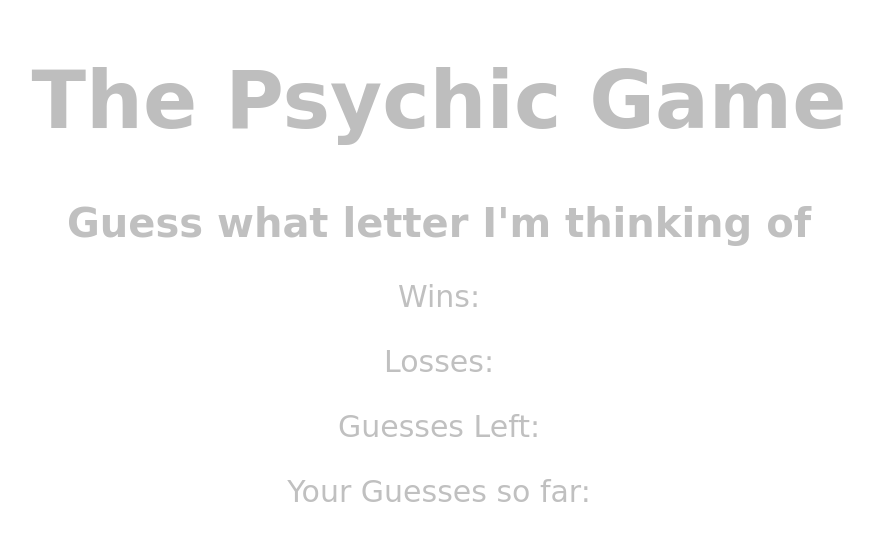
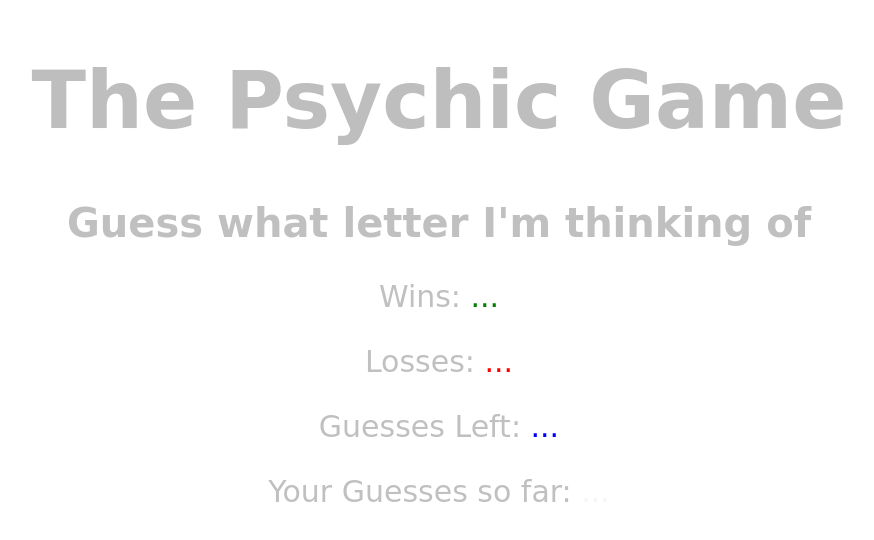
Before and after one commit to walterioo/psychic-game, a plain HTML site: page index.html in a window 1280 px wide. Shown: the whole page, without its empty margins (201-1075 px from the left). Drawn offline with Linux system fonts and the light colour scheme; a web font is replaced by a local one.

Commit message:
html changes

```diff
--- a/index.html
+++ b/index.html
@@ -14,12 +14,10 @@
   <div class="container">
       <h1>The Psychic Game</h1>
       <h2>Guess what letter I'm thinking of</h2>
-      <p>Wins: <span id="wins"></span></p>
-      <p>Losses: <span id="loss"></span></p>
-      <p>Guesses Left: <span id="guess"></span></p>
-      <p>
-          Your Guesses so far: <span id="user-letters"></span>
-      </p>
+      <p>Wins: <span id="wins">...</span></p>
+      <p>Losses: <span id="loss">...</span></p>
+      <p>Guesses Left: <span id="guess">...</span></p>
+      <p>Your Guesses so far: <span id="user-letters">...</span></p>
   </div>
 </body>
 </html>
```
